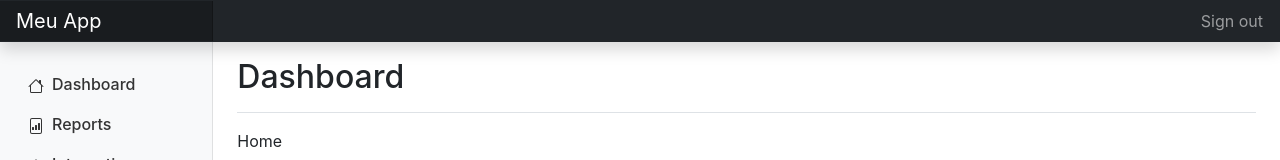
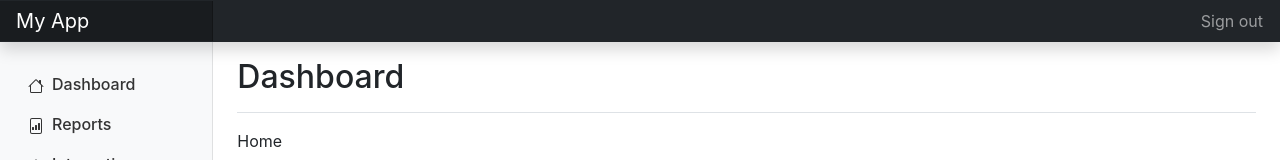
Before and after one commit to leisiamedeiros/react-template, a React (Create React App) app: page / in a window 1280 px wide. Shown: the top 160 px of the page. Built offline with nearby package versions, Linux system fonts and the light colour scheme.

Commit message:
my app name

```diff
--- a/src/components/Layout/Layout.tsx
+++ b/src/components/Layout/Layout.tsx
@@ -32,7 +32,7 @@ export default function Layout(props: any) {
 export function Header() {
     return (
         <header className="navbar navbar-dark sticky-top bg-dark flex-md-nowrap p-0 shadow">
-            <Link to="/" className="navbar-brand col-md-3 col-lg-2 me-0 px-3">Meu App</Link>
+            <Link to="/" className="navbar-brand col-md-3 col-lg-2 me-0 px-3">My App</Link>
 
             <ul className="navbar-nav px-3">
                 <li className="nav-item text-nowrap">
```
